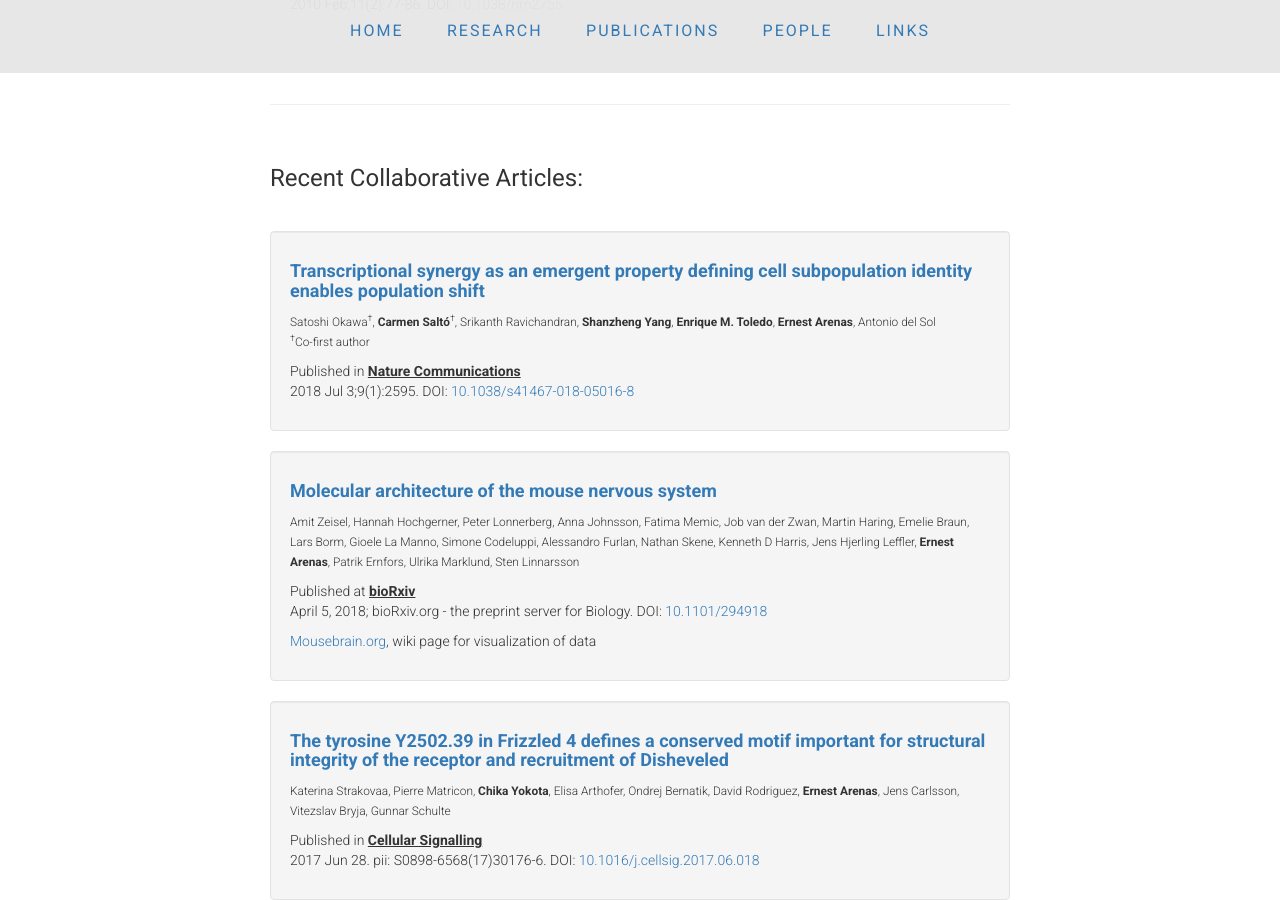
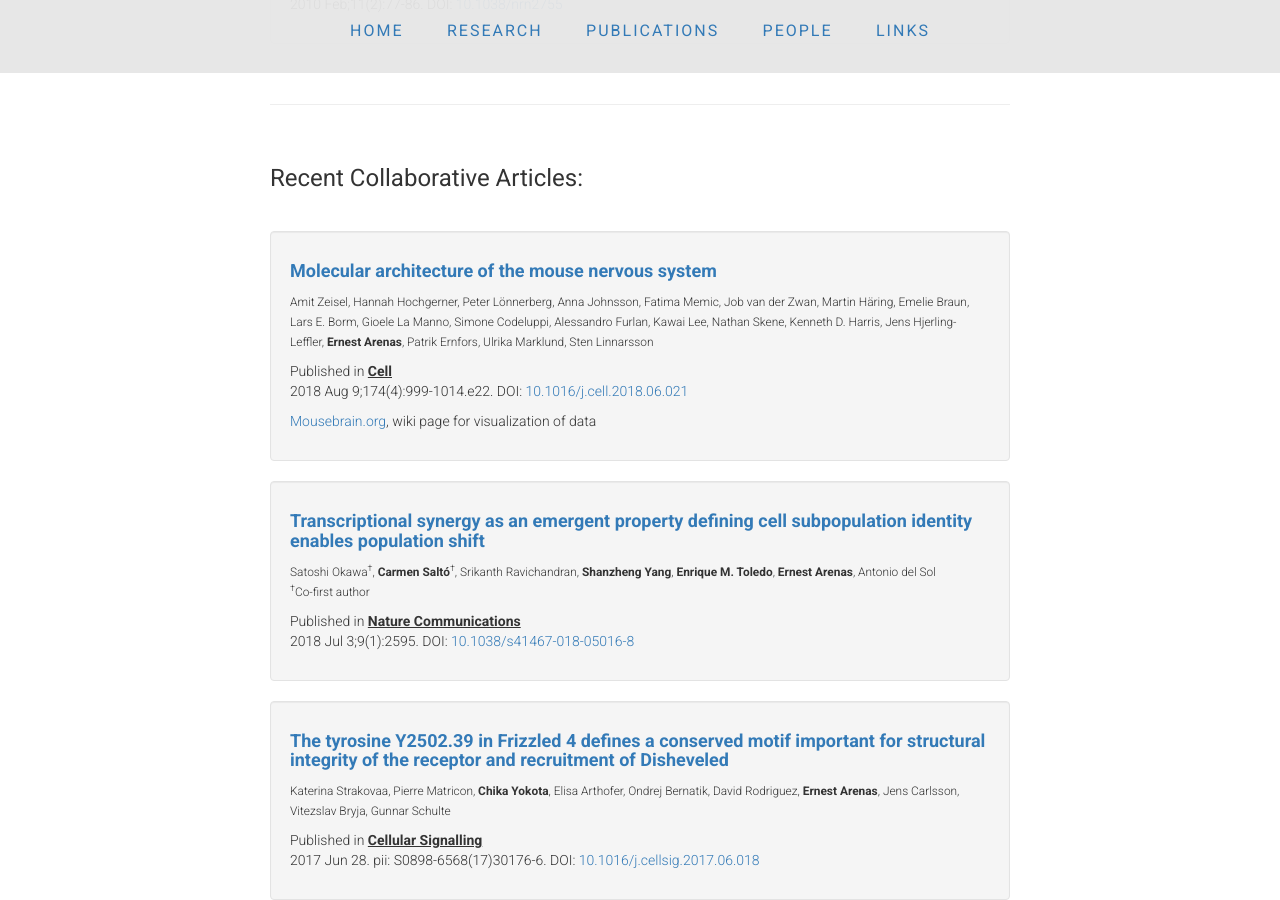
Before and after one commit to ArenasLab/arenaslab.github.io, a Jekyll site: the page publications/index.html, which Jekyll copies as it is, in a window 1280 px wide and 900 px high, scrolled down 4639 px. Built offline with Jekyll 4.4.1, drawn with Linux system fonts in a browser that asks for light colours.

Commit message:
Update index.html

```diff
--- a/publications/index.html
+++ b/publications/index.html
@@ -373,6 +373,24 @@ ABOVE IS THE TEMPLATE TO ADD ADDITIONAL PUBLICATIONS -->
 <!-- START OF COLLABORATIVE ARTICLES -->
 
 
+	<div class="well">
+              <li class="media">
+                <div class="media-body">
+                  <h4><b><a href="https://www.cell.com/cell/abstract/S0092-8674(18)30789-X" target="_blank">Molecular architecture of the mouse nervous system</a></b></h4>
+                  <p></p>
+			<small>Amit Zeisel, Hannah Hochgerner, Peter Lönnerberg, Anna Johnsson, Fatima Memic, Job van der Zwan,
+				Martin Häring, Emelie Braun, Lars E. Borm, Gioele La Manno, Simone Codeluppi, Alessandro Furlan, Kawai Lee,
+				Nathan Skene, Kenneth D. Harris, Jens Hjerling-Leffler, <b>Ernest Arenas</b>, Patrik Ernfors, Ulrika Marklund,
+				Sten Linnarsson</small>
+                  <p></p>
+                  <p>Published in <strong><u>Cell</u></strong><br>
+                  2018 Aug 9;174(4):999-1014.e22. DOI: <a href="http://dx.doi.org/10.1016/j.cell.2018.06.021" target="_blank">10.1016/j.cell.2018.06.021</a></p>
+
+                  <p><a href="http://mousebrain.org">Mousebrain.org</a>, wiki page for visualization of data</p>
+	        </div>
+              </li>
+            </div>
+
 	    <div class="well">
               <li class="media">
                 <div class="media-body">
@@ -384,22 +402,6 @@ ABOVE IS THE TEMPLATE TO ADD ADDITIONAL PUBLICATIONS -->
 		  <p>Published in <strong><u>Nature Communications</u></strong><br>
                  2018 Jul 3;9(1):2595. DOI: <a href="http://dx.doi.org/10.1038/s41467-018-05016-8" target="_blank">10.1038/s41467-018-05016-8</a></p>
                 </div>
-              </li>
-            </div>
-
-	    <div class="well">
-              <li class="media">
-                <div class="media-body">
-                  <h4><b><a href="https://www.biorxiv.org/content/early/2018/04/05/294918" target="_blank">Molecular architecture of the mouse nervous system</a></b></h4>
-                  <p></p>
-			<small>Amit Zeisel, Hannah Hochgerner, Peter Lonnerberg, Anna Johnsson, Fatima Memic, Job van der Zwan, Martin Haring,
-				Emelie Braun, Lars Borm, Gioele La Manno, Simone Codeluppi, Alessandro Furlan, Nathan Skene, Kenneth D Harris,
-				Jens Hjerling Leffler, <b>Ernest Arenas</b>, Patrik Ernfors, Ulrika Marklund, Sten Linnarsson</small>
-                  <p></p>
-                  <p>Published at <strong><u>bioRxiv</u></strong><br>
-                  April 5, 2018; bioRxiv.org - the preprint server for Biology. DOI: <a href="https://doi.org/10.1101/294918" target="_blank">10.1101/294918</a></p>
-                  <p><a href="http://mousebrain.org/doku.php">Mousebrain.org</a>, wiki page for visualization of data</p>
-	        </div>
               </li>
             </div>
 
```
